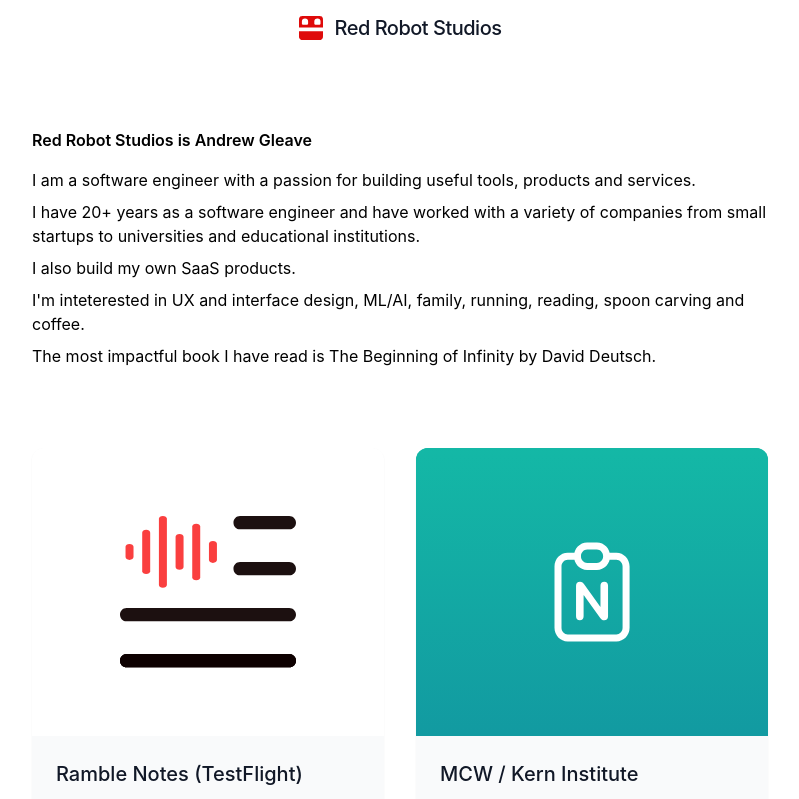
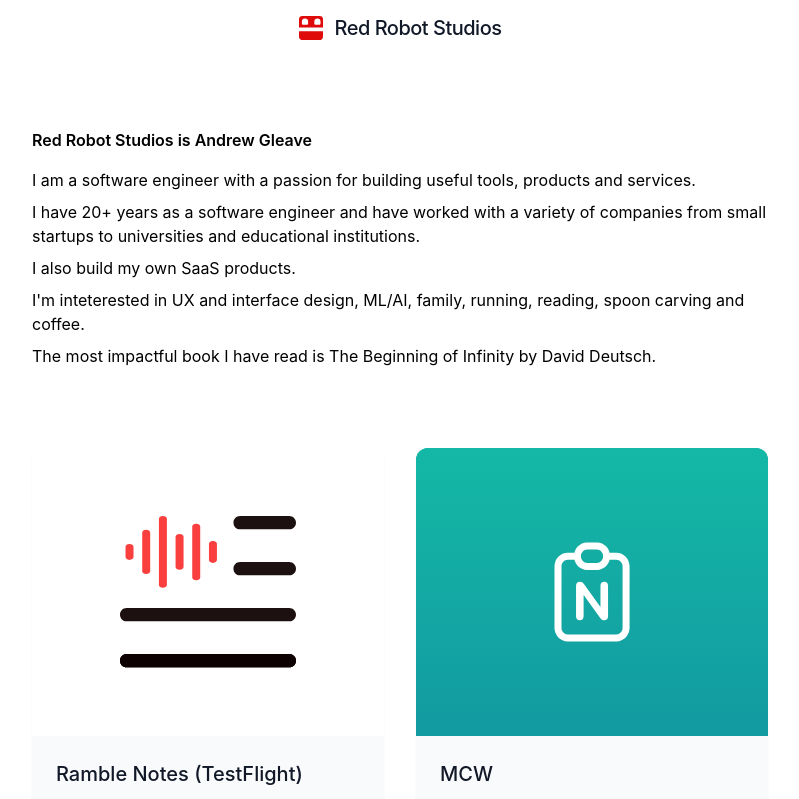
Before and after one commit to andrewgleave/redrobotstudios, a Next.js app: page / in a window 1280 px wide. Shown: the top 799 px of the page, without its empty margins (240-1039 px from the left). Built offline with nearby package versions, Linux system fonts and the light colour scheme.

Commit message:
Remove kern

```diff
--- a/pages/index.jsx
+++ b/pages/index.jsx
@@ -31,7 +31,7 @@
     keywords: ["SwiftUI", "Python", "GPT-4"],
   },
   {
-    name: "MCW / Kern Institute",
+    name: "MCW",
     description:
       "Night on Call helps evaluate students' readiness for internship and residency through simulated patient encounters and AI-assisted feedback",
     link: "https://nightoncall.mcw.edu",
```
